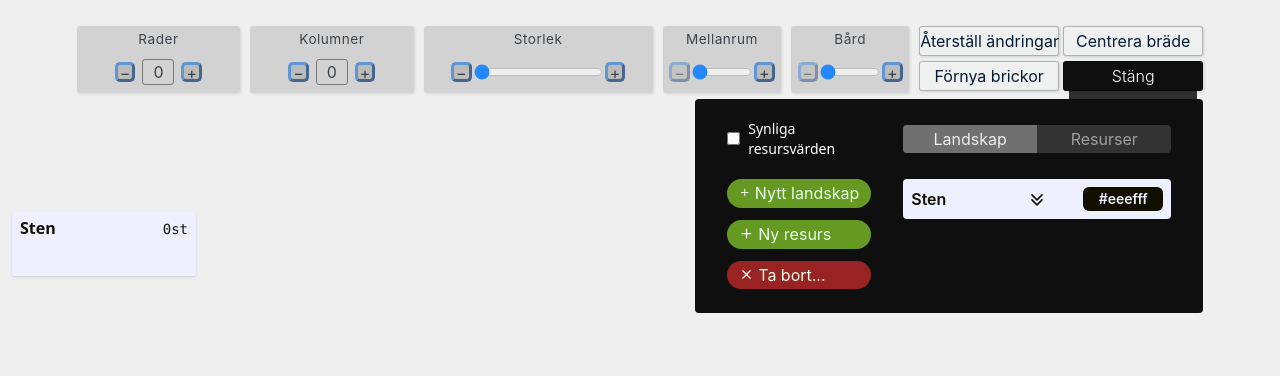
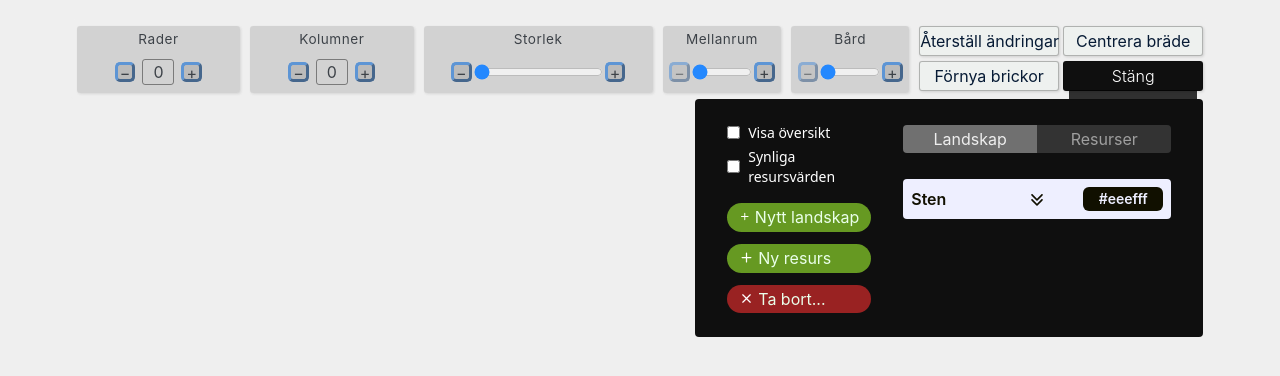
Before and after one commit to erikbjoern/boardgame-prototyping, a Vue app: page / in a window 1280 px wide. Both pictures are taken after a click on the button "Hantera resurser". Shown: the top 376 px of the page. Built offline with nearby package versions, Linux system fonts and the light colour scheme.

Commit message:
add ability to toggle overview mode (compact/expanded) and visibility

```diff
--- a/src/App.vue
+++ b/src/App.vue
@@ -1,7 +1,7 @@
 <template>
   <div>
     <SettingsBar />
-    <LandscapeOverview />
+    <LandscapeOverview v-if="$store.state.showOverview" />
     <div class="mainContainer" ref="mainContainer">
       <HexGridContainer />
     </div>
--- a/src/components/HexGrid/HexGridTile.vue
+++ b/src/components/HexGrid/HexGridTile.vue
@@ -5,7 +5,7 @@
         <span :style="`margin-top: ${size / 5}px;`">{{ tile.number }}</span>
         <transition name="fade" mode="out-in">
           <div
-            v-show="$store.state.grid.visibleResourceValues"
+            v-show="$store.state.showResourceValues"
             class="resourceContainer"
             :style="{
               fontSize: `clamp(10px, ${size / 10}vw, 40px`,
--- a/src/components/LandscapeOverview.vue
+++ b/src/components/LandscapeOverview.vue
@@ -1,20 +1,25 @@
 <template>
   <div
-    class="rounded-sm opacity-[0.99] p-1 transition-all w-48 h-96 fixed left-2 top-1/2 transform -translate-y-1/2 z-[1000] flex flex-col"
+    class="w-56 h-96 fixed left-2 top-1/2 transform -translate-y-1/2 z-[1000] overflow-auto"
+    style="direction: rtl"
   >
-    <div class="flex flex-col space-y-2">
+    <div class="flex flex-col ml-auto space-y-2" style="width: 13rem;">
       <div
-        v-for="landscape in $store.state.landscapes.data"
+        v-for="landscape in landscapes"
         :key="landscape.name"
-        class="rounded-sm p-2 pt-1 shadow"
+        class="rounded-sm p-2 pt-1 shadow cursor-pointer flex flex-wrap gap-1 items-center justify-end"
         :style="{
           backgroundColor: landscape.color,
           color: landscape.invertedColor,
+          direction: 'ltr',
         }"
+        @click="toggleExpanded(landscape.name)"
       >
-        <div class="flex justify-between items-baseline pb-1">
-          <p class="font-bold truncate">{{ landscape.name }}</p>
-          <p class="text-sm font-mono">
+        <div class="flex justify-between items-baseline pb-1 flex-1">
+          <p class="font-bold truncate">
+            {{ landscape.name }}
+          </p>
+          <p v-if="isExpanded(landscape.name)" class="text-sm font-mono">
             {{
               $store.state.grid.hexRows
                 .flat()
@@ -22,25 +27,23 @@
             }}st
           </p>
         </div>
-        <div class="flex flex-col space-y-1">
         <div
           v-for="resource in landscape.resources"
           :key="resource.name"
           class="rounded px-2 flex justify-between font-mono"
+          :class="isExpanded(landscape.name) && 'w-full'"
           :style="{
-              backgroundColor: $store.getters.invertedResourceColors[resource.name],
-              color: $store.getters.resourceColors[resource.name],
+            backgroundColor: $store.getters.resourceColors[resource.name],
+            color: $store.getters.invertedResourceColors[resource.name],
           }"
         >
-            <p class="font-semibold">{{ resource.name }}</p>
-            <p>
-              {{
-                resource.min == resource.max
-                  ? resource.min
-                  : `${resource.min}-${resource.max}`
-              }}
+          <p v-if="isExpanded(landscape.name)" class="font-semibold">
+            {{ resource.name }}
           </p>
-          </div>
+          <span class="whitespace-nowrap">
+            {{ resource.min
+            }}{{ resource.min !== resource.max ? `-${resource.max}` : '' }}
+          </span>
         </div>
       </div>
     </div>
@@ -52,8 +55,38 @@ import { getInvertedHexcolorGrayscale } from '@/helpers/getDynamicColor.js'
 
 export default {
   name: 'LandscapeOverview',
+  data() {
+    return {
+      expandedLandscapes: [],
+    }
+  },
+  computed: {
+    landscapes() {
+      return this.$store.state.landscapes.data
+    },
+  },
   methods: {
     getInvertedHexcolorGrayscale,
+    isExpanded(landscapeName) {
+      return this.expandedLandscapes.includes(landscapeName)
+    },
+    toggleExpanded(landscapeName) {
+      const index = this.expandedLandscapes.findIndex(name => name == landscapeName)
+      if (index == -1) {
+        this.expandedLandscapes.push(landscapeName)
+      } else {
+        this.expandedLandscapes.splice(index, 1)
+      }
+    },
+  },
+  mounted() {
+    const totalNumberOfResourcesOnLandscapes = this.landscapes
+      .map(l => l.resources)
+      .flat().length
+
+    if (this.landscapes.length * 2 + totalNumberOfResourcesOnLandscapes < 20) {
+      this.expandedLandscapes.push(...this.landscapes.map(l => l.name))
+    }
   },
 }
 </script>
--- a/src/components/SettingsBar/ResourceSettings.vue
+++ b/src/components/SettingsBar/ResourceSettings.vue
@@ -5,15 +5,27 @@
     id="resource-settings"
   >
     <div class="flex flex-col w-36 space-y-6 h4">
-      <label class="flex items-center space-x-2 h-8">
-        <input
-          type="checkbox"
-          :checked="$store.state.grid.visibleResourceValues"
-          @click="toggleResourceValuesVisibility"
-        />
-        <span class="text-white text-sm font-sans font-light">Synliga resursvärden</span>
-      </label>
       <div class="w-full flex flex-col space-y-3">
+        <label class="flex items-center space-x-2 -mb-2">
+          <input
+            type="checkbox"
+            :checked="$store.state.showOverview"
+            @click="toggleOverviewVisibility"
+          />
+          <span class="text-white text-sm font-sans font-light">
+            Visa översikt
+          </span>
+        </label>
+        <label class="flex items-center space-x-2 !mb-1">
+          <input
+            type="checkbox"
+            :checked="$store.state.showResourceValues"
+            @click="toggleResourceValuesVisibility"
+          />
+          <span class="text-white text-sm font-sans font-light">
+            Synliga resursvärden
+          </span>
+        </label>
         <button
           class="!bg-[#669922] text-[#eaffea] !rounded-full flex px-3"
           @click="addNew('addLandscape', 'LANDSCAPES')"
@@ -161,6 +173,9 @@ export default {
     toggleResourceValuesVisibility() {
       this.$store.commit('toggleResourceValuesVisibility')
     },
+    toggleOverviewVisibility() {
+      this.$store.commit('toggleOverviewVisibility')
+    },
     switchTab(e, tabName) {
       this.tab = tabName
       e?.target.blur()
@@ -176,13 +191,13 @@ export default {
 
 <style>
 #resource-settings::after {
-  content: "";
+  content: '';
   background-color: #000000cc;
   width: 8rem;
-  height: .55rem;
+  height: 0.55rem;
   position: absolute;
   transform: translateY(-100%);
-  right: .4rem;
-  top: .5px;
+  right: 0.4rem;
+  top: 0.5px;
 }
 </style>
--- a/src/store/modules/grid.js
+++ b/src/store/modules/grid.js
@@ -7,7 +7,6 @@ export default {
     gap: null,
     tileSize: null,
     tileBorderWidth: null,
-    visibleResourceValues: false,
   }),
   mutations: {
     setRowCount(state, payload) {
@@ -48,9 +47,6 @@ export default {
     setTileBorderWidth(state, payload) {
       state.tileBorderWidth = payload
     },
-    toggleResourceValuesVisibility(state) {
-      state.visibleResourceValues = !state.visibleResourceValues
-    },
   },
   actions: {
     getRowFromStash(context, index) {
--- a/src/store/mutations.js
+++ b/src/store/mutations.js
@@ -1,5 +1,11 @@
 export default {
   updateViewportWidth(state) {
-    state.viewportWidth = visualViewport.width;
+    state.viewportWidth = visualViewport.width
   },
-};
+  toggleResourceValuesVisibility(state) {
+    state.showResourceValues = !state.showResourceValues
+  },
+  toggleOverviewVisibility(state) {
+    state.showOverview = !state.showOverview
+  },
+}
--- a/src/store/storeConfig.js
+++ b/src/store/storeConfig.js
@@ -12,6 +12,8 @@ export default class StoreConfig {
     this.initialState = {
       root: {
         viewportWidth: window.visualViewport?.width || 1400,
+        showResourceValues: false,
+        showOverview: false,
       },
       grid: {
         rowCount: 13,
@@ -21,7 +23,6 @@ export default class StoreConfig {
         gap: 0,
         tileSize: 6,
         tileBorderWidth: 6,
-        visibleResourceValues: false,
       },
       resources: [
         {
```
Lines whose indentation alone changed are shown as unchanged.
